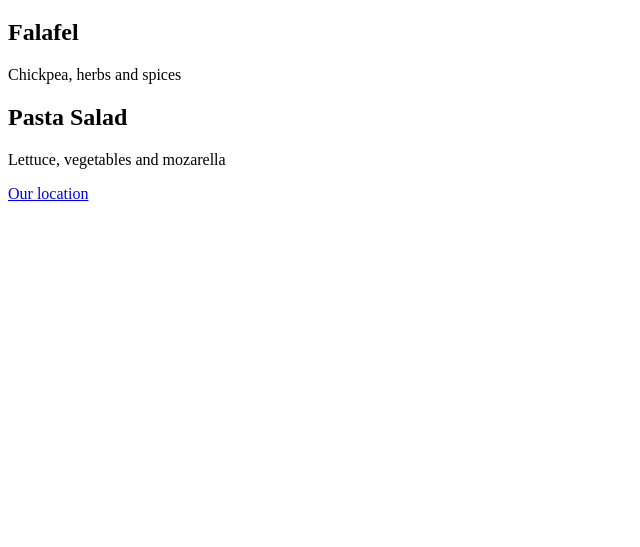
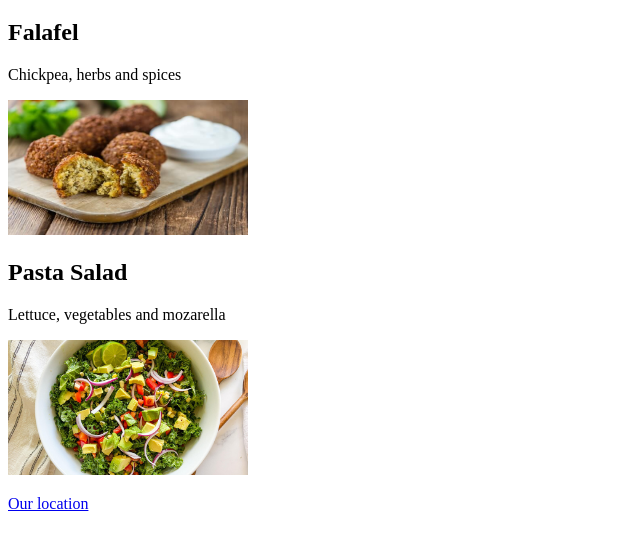
Before and after one commit to ibiensedev/Introduction-to-Front-End-Development, a plain HTML site: page HTML-Documents/index.html in a window 1280 px wide. Shown: the part 61-608 px from the top of the page, without its empty margins (0-640 px from the left). Drawn offline with Linux system fonts and the light colour scheme.

Commit message:
Add images to an html document

```diff
--- a/HTML-Documents/index.html
+++ b/HTML-Documents/index.html
@@ -9,8 +9,11 @@
     <h1>Our menu</h1>
     <h2>Falafel</h2>
     <p>Chickpea, herbs and spices</p>
+    <img src="images/falafel.jpg" height="135" width="240" alt="A falafel">
     <h2>Pasta Salad</h2>
     <p>Lettuce, vegetables and mozarella</p>
+    <img src="images/salad.jpg" height="135" width="240" alt="A pasta salad">
+    <p></p>
     <a href="location.html">Our location</a>
 </body>
 
```
Also changed, not shown: HTML-Documents/images/falafel.jpg (added), HTML-Documents/images/salad.jpg (added).
